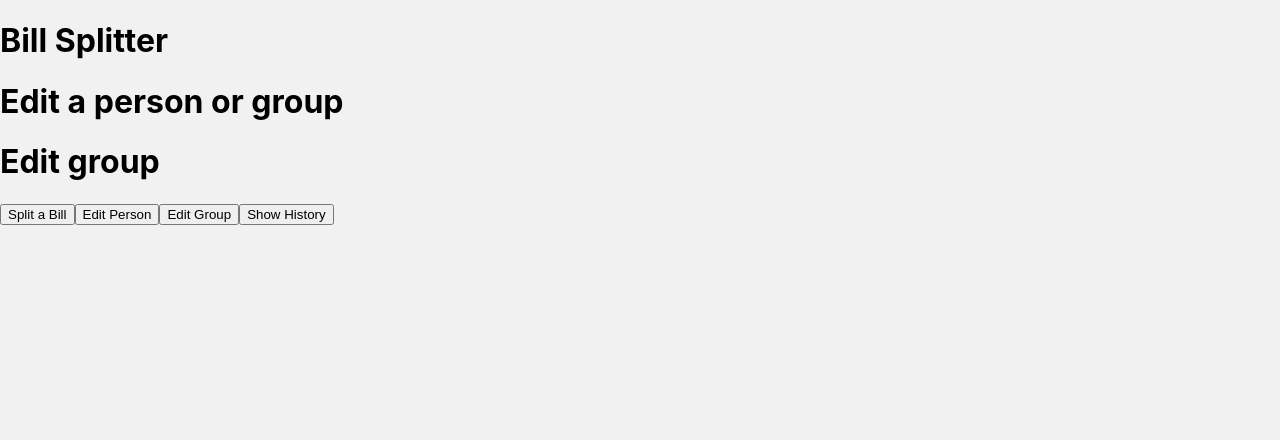
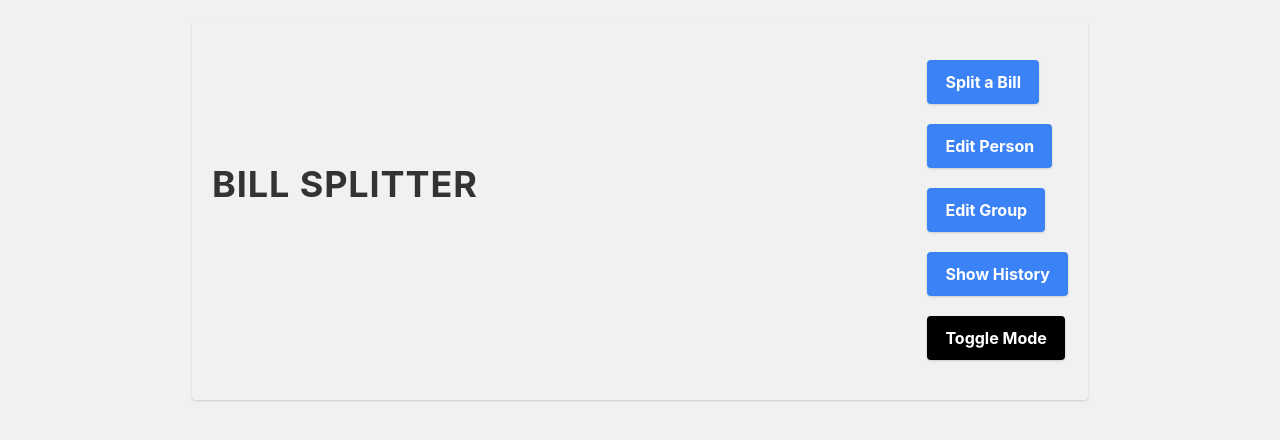
Before and after one commit to DevinLed/BillSplit, a React (Create React App) app: page / in a window 1280 px wide. Shown: the top 440 px of the page. Built offline with nearby package versions, Linux system fonts and the light colour scheme; the HTML template or start-up script is replaced by a standard one.

Commit message:
Style Update
Entry windows created.
Style added to avoid annoying blank screen.

```diff
--- a/public/index.html
+++ b/public/index.html
@@ -10,6 +10,7 @@
       content="Web site created using create-react-app"
     />
     <link rel="apple-touch-icon" href="%PUBLIC_URL%/logo192.png" />
+    <link rel="stylesheet" href="https://cdnjs.cloudflare.com/ajax/libs/tailwindcss/2.2.19/tailwind.min.css" referrerpolicy="no-referrer" />
     <!--
       manifest.json provides metadata used when your web app is installed on a
       user's mobile device or desktop. See https://developers.google.com/web/fundamentals/web-app-manifest/
--- a/src/App.css
+++ /dev/null
@@ -1,38 +0,0 @@
-.App {
-  text-align: center;
-}
-
-.App-logo {
-  height: 40vmin;
-  pointer-events: none;
-}
-
-@media (prefers-reduced-motion: no-preference) {
-  .App-logo {
-    animation: App-logo-spin infinite 20s linear;
-  }
-}
-
-.App-header {
-  background-color: #282c34;
-  min-height: 100vh;
-  display: flex;
-  flex-direction: column;
-  align-items: center;
-  justify-content: center;
-  font-size: calc(10px + 2vmin);
-  color: white;
-}
-
-.App-link {
-  color: #61dafb;
-}
-
-@keyframes App-logo-spin {
-  from {
-    transform: rotate(0deg);
-  }
-  to {
-    transform: rotate(360deg);
-  }
-}
--- a/src/App.js
+++ b/src/App.js
@@ -1,9 +1,22 @@
-import { useState } from "react";
-import "./App.css";
+import { useState, useEffect } from "react";
 import Header from "./components/Header";
+import "./darkMode.css";
+import "./index.css"
 import MainScreen from "./components/MainScreen";
+import AddGroup from "./components/AddGroup";
+import AddPerson from "./components/AddPerson";
+import EditGroup from "./components/EditGroup";
+import EditPerson from "./components/EditPerson";
 
 function App() {
+  const [theme, setTheme] = useState(localStorage.getItem("theme") || "light");
+  const toggleTheme = () => {
+    if (theme === "light") {
+      setTheme("dark");
+    } else {
+      setTheme("light");
+    }
+  };
   const [showBill, setShowBill] = useState(true);
   const [selectPersonEdit, setSelectPersonEdit] = useState(false);
   const [showPersonEdit, setPersonEdit] = useState(false);
@@ -11,23 +24,91 @@ function App() {
   const [showGroupEdit, setGroupEdit] = useState(false);
   const [showHistory, setHistory] = useState(false);
 
+  useEffect(() => {
+    localStorage.setItem("theme", theme);
+    document.body.className = theme;
+  }, [theme]);
   return (
-
     <>
-      <main>
-
+      <main className="m-5 p-5 md:max-w-xl md:mx-auto lg:max-w-2xl xl:max-w-4xl bg-white-500 rounded shadow">
+        <div className={`App ${theme}`}>
           {showBill ? (
+            <div className="flex flex-col items-center justify-center mb-5 xl:flex-row xl:justify-between">
+              <Header
+                showBill={showBill}
+                personEdit={showPersonEdit}
+                selectPersonEdit={selectPersonEdit}
+                setPersonEdit={setPersonEdit}
+                groupEdit={showGroupEdit}
+              ></Header>
+              <ul>
+                <li>
+                  <button
+                    className="justify-center mt-5 ml-5 bg-blue-500 text-white font-bold py-2 px-4 rounded shadow border-2 border-blue-500 hover:bg-transparent hover:text-blue-500 transition-all duration-300"
+                    onClick={() => {
+                      setShowBill(false);
+                      setPersonEdit(true);
+                    }}
+                  >
+                    Split a Bill
+                  </button>
+                </li>
+                <li>
+                  <button
+                    className="mt-5 ml-5 bg-blue-500 text-white font-bold py-2 px-4 rounded shadow border-2 border-blue-500 hover:bg-transparent hover:text-blue-500 transition-all duration-300"
+                    onClick={() => {
+                      setShowBill(false);
+                      setSelectPersonEdit(true);
+                    }}
+                  >
+                    Edit Person
+                  </button>
+                </li>
+                <li>
+                  <button
+                    className="mt-5 ml-5 bg-blue-500 text-white font-bold py-2 px-4 rounded shadow border-2 border-blue-500 hover:bg-transparent hover:text-blue-500 transition-all duration-300"
+                    onClick={() => {
+                      setShowBill(false);
+                      setGroupEdit(true);
+                    }}
+                  >
+                    Edit Group
+                  </button>
+                </li>
+                <li>
+                  <button
+                    className="mt-5 ml-5 bg-blue-500 text-white font-bold py-2 px-4 rounded shadow border-2 border-blue-500 hover:bg-transparent hover:text-blue-500 transition-all duration-300"
+                    onClick={() => {
+                      setShowBill(false);
+                      setHistory(true);
+                    }}
+                  >
+                    Show History
+                  </button>
+                </li>
+                <li>
+                  <button
+                    onClick={toggleTheme}
+                    className="mt-5 ml-5 bg-black text-white font-bold py-2 px-4 rounded shadow border-2 border-black hover:text-white-500 transition-all duration-300"
+                  >
+                    Toggle Mode
+                  </button>
+                </li>
+              </ul>
+            </div>
+          ) : (
+            ""
+          )}
+          {showPersonEdit ? (
             <div>
-            <Header/>
-            <button onClick={() => {setShowBill(false);setSelectPersonEdit(true)}}>Split a Bill</button>
-            <button onClick={() => {setShowBill(false);setPersonEdit(true)}}>Edit Person</button>
-            <button onClick={() => {setShowBill(false);setGroupEdit(true)}}>Edit Group</button>
-            <button onClick={() => {setShowBill(false);setHistory(true)}}>Show History</button>
-          </div>):''}
-          {selectPersonEdit ? (
-            <div>
-            <Header/>
-              <button onClick={() => {setShowBill(true);setSelectPersonEdit(false)}}>BACK</button>
+              <Header
+                showBill={showBill}
+                setShowBill={setShowBill}
+                personEdit={showPersonEdit}
+                groupEdit={showGroupEdit}
+                setPersonEdit={setPersonEdit}
+                setGroupEdit={setGroupEdit}
+              ></Header>
               <ul>
                 <li>
                   <a href="blank">John</a>
@@ -42,7 +123,12 @@ function App() {
                   <a href="blank">Jack</a>
                 </li>
               </ul>
-              <button onClick={() => setAddPerson(true)}>Add a Person</button>
+              <button
+                className="mt-5 ml-5 bg-blue-500 text-white font-bold py-2 px-4 rounded shadow border-2 border-blue-500 hover:bg-transparent hover:text-blue-500 transition-all duration-300"
+                onClick={() => setAddPerson(true)}
+              >
+                Add a Person
+              </button>
               <ul>
                 <li>
                   <a href="blank">Household</a>
@@ -54,16 +140,25 @@ function App() {
                   <a href="blank">Work</a>
                 </li>
               </ul>
-              <button>Add a group</button>
+              <button className="mt-5 ml-5 bg-blue-500 text-white font-bold py-2 px-4 rounded shadow border-2 border-blue-500 hover:bg-transparent hover:text-blue-500 transition-all duration-300">
+                Add a group
+              </button>
+            </div>
+          ) : (
+            ""
+          )}
+          {selectPersonEdit ? (
             <div>
-                <button onClick={() => setShowBill(true)}>Home</button>
-              </div>
-            </div>
-            ): ''}
-        {showPersonEdit ? (
-            <div>
-            <Header/>
-              <button onClick={() => {setShowBill(true);setPersonEdit(false)}}>BACK</button>
+              <Header
+                showBill={showBill}
+                setShowBill={setShowBill}
+                personEdit={showPersonEdit}
+                selectPersonEdit={selectPersonEdit}
+                setSelectPersonEdit={setSelectPersonEdit}
+                groupEdit={showGroupEdit}
+                setPersonEdit={setPersonEdit}
+                setGroupEdit={setGroupEdit}
+              ></Header>
               <ul>
                 <li>
                   <a href="blank">John</a>
@@ -78,7 +173,26 @@ function App() {
                   <a href="blank">Jack</a>
                 </li>
               </ul>
-              <button onClick={() => setAddPerson(true)}>Edit Person</button>
+              <button
+                className="mt-5 ml-5 bg-blue-500 text-white font-bold py-2 px-4 rounded shadow border-2 border-blue-500 hover:bg-transparent hover:text-blue-500 transition-all duration-300"
+                onClick={() => setAddPerson(true)}
+              >
+                Edit Person
+              </button>
+            </div>
+          ) : (
+            ""
+          )}
+          {showGroupEdit ? (
+            <div>
+              <Header
+                showBill={showBill}
+                setShowBill={setShowBill}
+                personEdit={showPersonEdit}
+                groupEdit={showGroupEdit}
+                setPersonEdit={setPersonEdit}
+                setGroupEdit={setGroupEdit}
+              ></Header>
               <ul>
                 <li>
                   <a href="blank">Household</a>
@@ -90,40 +204,30 @@ function App() {
                   <a href="blank">Work</a>
                 </li>
               </ul>
-              <button>Edit Group</button>
-              <div>
-                <button onClick={() => setShowBill(true)}>Home</button>
+              <button className="mt-5 ml-5 bg-blue-500 text-white font-bold py-2 px-4 rounded shadow border-2 border-blue-500 hover:bg-transparent hover:text-blue-500 transition-all duration-300">
+                Edit group
+              </button>
             </div>
-            </div>
-            ): ''}
-        {showGroupEdit ? (
-          <div>
-          <Header/>
-          <button onClick={() => {setShowBill(true);setGroupEdit(false)}}>BACK</button>
-          <ul>
-          <li>
-            <a href="blank">Household</a>
-          </li>
-          <li>
-            <a href="blank">Family</a>
-          </li>
-          <li>
-            <a href="blank">Work</a>
-          </li>
-        </ul>
-        <button>Edit group</button>
-        </div>
-        ) : ''}
+          ) : (
+            ""
+          )}
           {showHistory ? (
             <div>
-          <Header/>
-          <button onClick={() => {setShowBill(true);setHistory(false)}}>BACK</button>
+              <Header
+                showBill={showBill}
+                setShowBill={setShowBill}
+                setHistory={setHistory}
+                showHistory={showHistory}
+              ></Header>
 
               <article>
                 <p>Show history of past few weeks</p>
               </article>
             </div>
-        ) : ''}
+          ) : (
+            ""
+          )}
+        </div>
       </main>
     </>
   );
--- /dev/null
+++ b/src/components/AddGroup.js
@@ -0,0 +1,7 @@
+import React from 'react'
+
+export default function AddGroup() {
+  return (
+    <div>AddGroup</div>
+  )
+}
--- /dev/null
+++ b/src/components/AddPerson.js
@@ -0,0 +1,7 @@
+import React from 'react'
+
+export default function AddPerson() {
+  return (
+    <div>AddPerson</div>
+  )
+}
--- /dev/null
+++ b/src/components/EditGroup.js
@@ -0,0 +1,7 @@
+import React from 'react'
+
+export default function EditGroup() {
+  return (
+    <div>EditGroup</div>
+  )
+}
--- /dev/null
+++ b/src/components/EditPerson.js
@@ -0,0 +1,7 @@
+import React from 'react'
+
+export default function EditPerson() {
+  return (
+    <div>EditPerson</div>
+  )
+}
--- a/src/components/Header.js
+++ b/src/components/Header.js
@@ -1,15 +1,101 @@
 import React from "react";
-import { useState } from "react";
+import { IoIosArrowBack } from "react-icons/io";
 
-export default function Header({ setShowBill, setPersonEdit, setGroupEdit }) {
-    setShowBill = useState(false);
-    setPersonEdit = useState(false);
-    setGroupEdit= useState(false);
+export default function Header({
+  showBill,
+  setShowBill,
+  personEdit,
+  setPersonEdit,
+  setSelectPersonEdit,
+  selectPersonEdit,
+  setGroupEdit,
+  groupEdit,
+  setHistory,
+  showHistory,
+}) {
+  console.log(showBill);
+  console.log(personEdit);
+  console.log(groupEdit);
   return (
     <>
-      {setShowBill ? (<h1>Bill Splitter</h1>):''}
-      {setPersonEdit ? (<h1>Edit a person or group</h1>):''}
-      {setGroupEdit ? (<h1>Edit group</h1>):''}
+      {showBill ? (
+        <header className="flex flex-col items-center justify-center mb-5 xl:flex-row xl:justify-between">
+          <h1 className="font-bold uppercase tracking-wide text-4xl mb-3">
+            Bill Splitter
+          </h1>
+        </header>
+      ) : (
+        ""
+      )}
+      {personEdit ? (
+        <>
+          <div className="flex flex-col items-center text-4xl mb-5 xs:flex-row xs:justify-center md:flex-row md:justify-center xl:flex-row xl:justify-center">
+            <button
+              onClick={() => {
+                setShowBill(true);
+                setPersonEdit(false);
+              }}
+            >
+              <IoIosArrowBack />
+            </button>
+            <h1>Select Person or Group</h1>
+          </div>
+        </>
+      ) : (
+        ""
+      )}
+
+      {setSelectPersonEdit ? (
+        <>
+          <div className="flex flex-col items-center text-4xl mb-5 xs:flex-row xs:justify-center md:flex-row md:justify-center xl:flex-row xl:justify-center">
+            <button
+              onClick={() => {
+                setShowBill(true);
+                setSelectPersonEdit(false);
+              }}
+            >
+              <IoIosArrowBack />
+            </button>
+            <h1>Edit Person</h1>
+          </div>
+        </>
+      ) : (
+        ""
+      )}
+      {groupEdit ? (
+        <>
+          <div className="flex flex-col items-center text-4xl mb-5 xs:flex-row xs:justify-center md:flex-row md:justify-center xl:flex-row xl:justify-center">
+            <button
+              onClick={() => {
+                setShowBill(true);
+                setGroupEdit(false);
+              }}
+            >
+              <IoIosArrowBack />
+            </button>
+            <h1>Edit a group</h1>
+          </div>
+        </>
+      ) : (
+        ""
+      )}
+      {showHistory ? (
+        <>
+          <div className="flex flex-col items-center text-4xl mb-5 xs:flex-row xs:justify-center md:flex-row md:justify-center xl:flex-row xl:justify-center">
+            <button
+              onClick={() => {
+                setShowBill(true);
+                setHistory(false);
+              }}
+            >
+              <IoIosArrowBack />
+            </button>
+            <h1>History</h1>
+          </div>
+        </>
+      ) : (
+        ""
+      )}
     </>
   );
 }
--- /dev/null
+++ b/src/darkMode.css
@@ -0,0 +1,8 @@
+.dark {
+  background-color: #333;
+  color: #fff;
+}
+.light {
+  background-color: #f1f1f1;
+  color: #333;
+}
```
Lines whose indentation alone changed are shown as unchanged.
